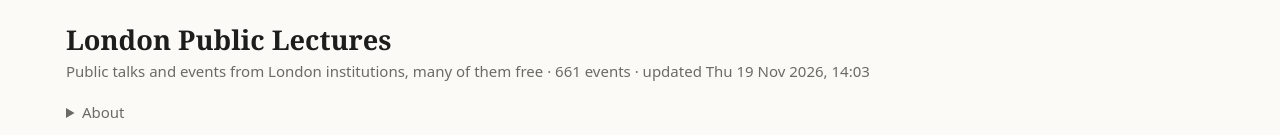
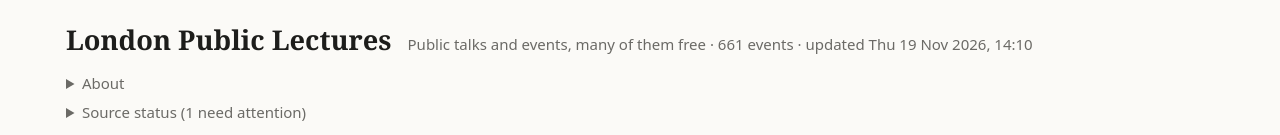
Before and after one commit to jsamani/london-lectures, a plain HTML site: page index.html in a window 1280 px wide. Shown: the top 135 px of the page. Drawn offline with Linux system fonts and the light colour scheme.

Commit message:
Update page (2026-11-19 14:10)

```diff
--- a/index.html
+++ b/index.html
@@ -27,8 +27,10 @@
 body { margin: 0; background: var(--bg); color: var(--text);
   font: 15px/1.45 system-ui, -apple-system, "Segoe UI", Roboto, sans-serif; }
 .wrap { max-width: 1180px; margin: 0 auto; padding: 24px 16px 48px; }
-h1 { font: 600 1.7rem/1.2 Georgia, "Times New Roman", serif; margin: 0 0 4px; }
-.sub { color: var(--muted); margin: 0 0 20px; }
+/* title with the subtitle on its right (wraps below it when there's no room) */
+.top { display: flex; flex-wrap: wrap; align-items: baseline; column-gap: 16px; row-gap: 4px; margin: 0 0 16px; }
+h1 { font: 600 1.7rem/1.2 Georgia, "Times New Roman", serif; margin: 0; }
+.sub { color: var(--muted); margin: 0; }
 .controls { display: flex; flex-wrap: wrap; gap: 10px; align-items: center;
   position: sticky; top: 0; z-index: 2; background: var(--bg); padding: 10px 0; border-bottom: 1px solid var(--line); }
 .controls input[type=search], .controls select, .controls input[type=date], .controls button {
@@ -131,8 +133,10 @@ td.title a:hover { color: var(--accent); text-decoration: underline; }
 </head>
 <body>
 <div class="wrap">
-  <h1>London Public Lectures</h1>
-  <p class="sub">Public talks and events from London institutions, many of them free · 661 events · updated Thu 19 Nov 2026, 14:03</p>
+  <header class="top">
+    <h1>London Public Lectures</h1>
+    <p class="sub">Public talks and events, many of them free · 661 events · updated Thu 19 Nov 2026, 14:10</p>
+  </header>
   <details class="about" id="about">
     <summary>About</summary>
     <div class="about-body">
@@ -140,7 +144,7 @@ td.title a:hover { color: var(--accent); text-decoration: underline; }
   Text of the "About" box on the events page. Edit freely, save, then re-run:
       ..\.venv\Scripts\python run.py
   It's HTML: <p> = paragraph, <h2> = heading, <ul><li> = bullet list, <b> = bold.
-  Thu 19 Nov 2026, 14:03 is replaced with the date/time of the last update.
+  Thu 19 Nov 2026, 14:10 is replaced with the date/time of the last update.
   The institutions list at the end is filled in automatically from sources.yaml -
   keep the <ul id="about-sources"></ul> line.
 -->
```
